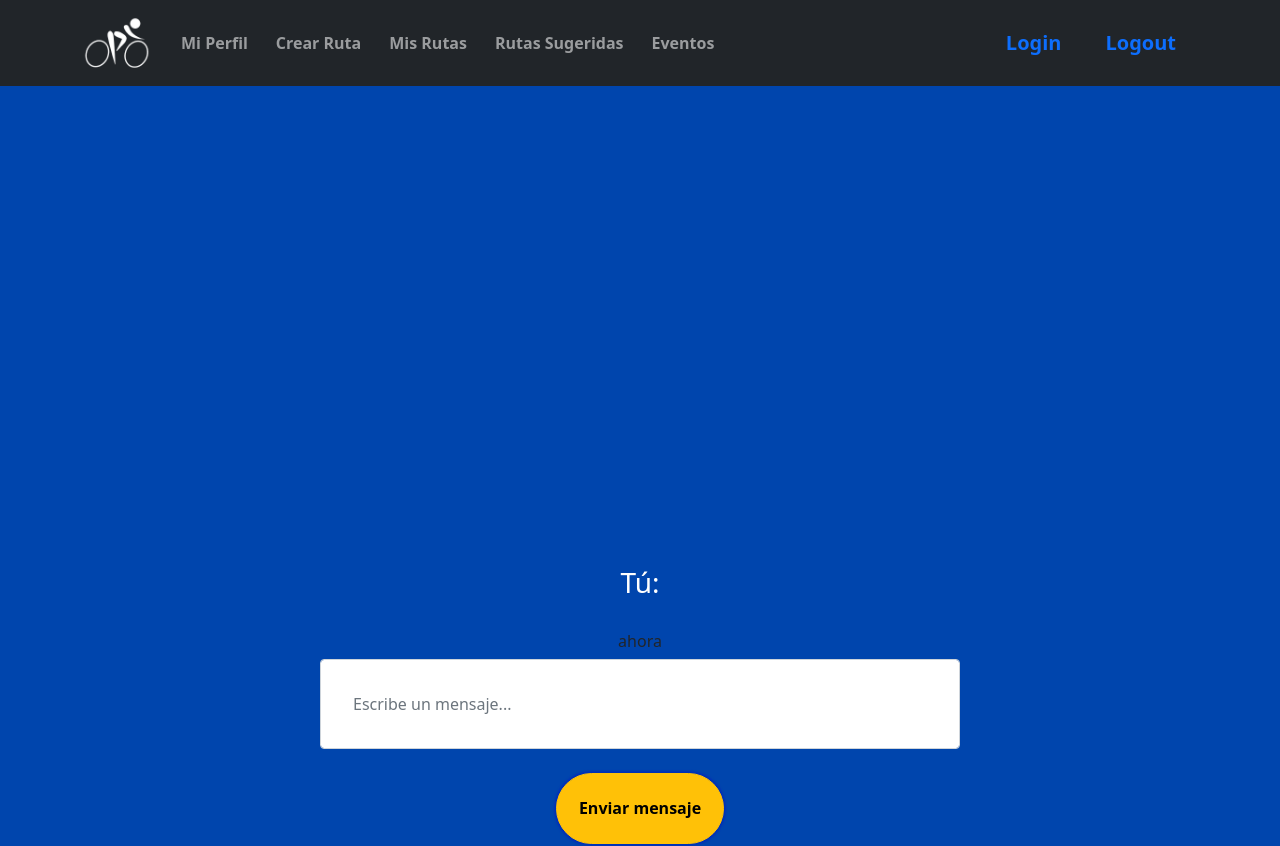
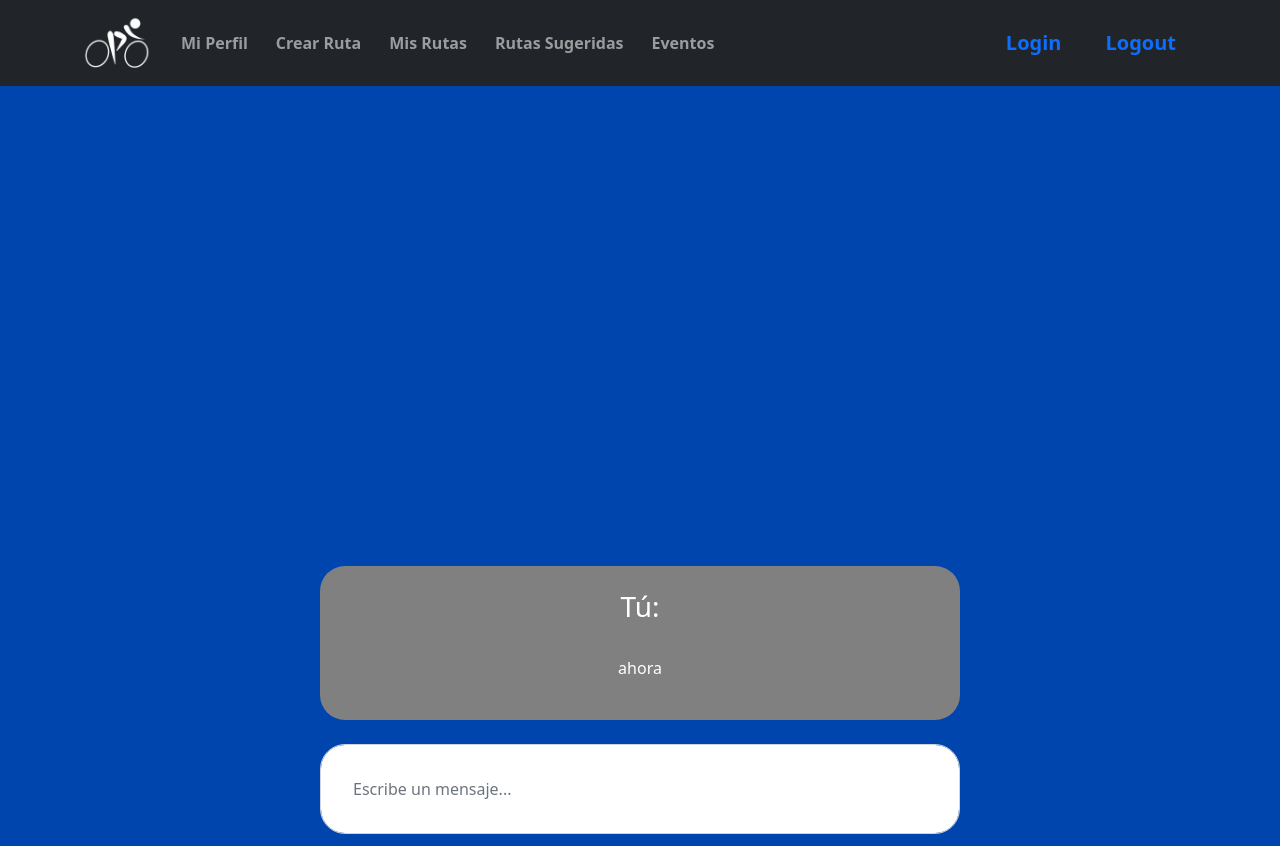
Before and after one commit to juandcastroj/Road-Connect-App, a React (Create React App) app: page /chat in a window 1280 px wide. Shown: the top 846 px of the page. Built offline with nearby package versions, Linux system fonts and the light colour scheme; no server answers.

Commit message:
detalles varios

```diff
--- a/src/components/ChatState.js
+++ b/src/components/ChatState.js
@@ -6,23 +6,20 @@ import Naveg from './Naveg'
 
 const ChatState = () => {
 
-
-    const [message, setMessage] = useState([])
-
+  const [message, setMessage] = useState([])
 
     const showMessage = () => {
         setMessage("Hola Monica, ¿como estás?, me gustaría salir a rodar contigo...")
     }
 
-
   return (
     <div>
         <Naveg/>
         <ContHomeRoad style={{padding: '30rem  20rem 5rem'}} >
-          <div><h3 style={{color: 'white'}} > Tú: <strong>{message}</strong></h3></div>
+          <div  style={{backgroundColor:'gray' ,color:'white' ,padding:'1.5rem' ,borderRadius:'25px'}} ><h3  > Tú: <strong>{message}</strong></h3>
+          <br></br><p>ahora</p></div>
           <br></br>
-          <h6>ahora</h6>
-            <FormControl style={{padding:'2rem' }}  placeholder='Escribe un mensaje...' />
+            <FormControl style={{padding:'2rem', borderRadius:'25px' }}  placeholder='Escribe un mensaje...' />
             <br></br>
             <BtnHomeStyle variant='warning' onClick={showMessage} >Enviar mensaje</BtnHomeStyle>
         </ContHomeRoad>
--- a/src/components/Location.js
+++ b/src/components/Location.js
@@ -1,6 +1,5 @@
 import React from "react";
 import '../styles/style.css'
-import { Button } from 'react-bootstrap';
 import { ContFirst, ContHomeRoad, LogoStyle } from "../styles/styles";
 import Naveg from "./Naveg";
 import { Box, Flex } from "@chakra-ui/react";
@@ -15,7 +14,6 @@ import {
   DirectionsRenderer,
 } from "@react-google-maps/api";
 
-
 const location  = { lat: 4.7103871, lng: -74.127597 }
 const location1 = { lat: 4.7001320, lng: -74.1281660 }
 const location2 = { lat: 4.7273116, lng: -74.101978 }
@@ -24,8 +22,6 @@ const location4 = { lat: 4.7139287, lng: -74.115346 }
 const location5 = { lat: 4.7002320, lng: -74.106597 }
 const location6 = { lat: 4.7003321, lng: -74.129984 }
 const location7 = { lat: 4.7232315, lng: -74.117597 }
-
-
 
 
 function Location() {
@@ -106,15 +102,12 @@ function Location() {
               <Marker onClick={contact7} position={location7} />
               <Marker onClick={contact} position={location} />
 
-
-
               {directionsResponse && (
                 <DirectionsRenderer directions={directionsResponse} />
               )}
             </GoogleMap>
           </Box>
         </Flex>
-        <Button variant='warning' href='/' style={{ padding: '0.8rem' }} >Compartir mi Ubicación</Button>
       </ContHomeRoad>
       <Footer />
     </div>
--- a/src/styles/styles.js
+++ b/src/styles/styles.js
@@ -276,7 +276,7 @@ export const Carrera = styled.div`
   background-color: #fff;
   border-radius: 18px;
   -webkit-box-shadow: 7px 7px 7px 7px #0f0f0e;
-  min-height: 39vh;
+  min-height: 20vh;
   &:hover {
     background-color: #f4d03f;
   }
```
